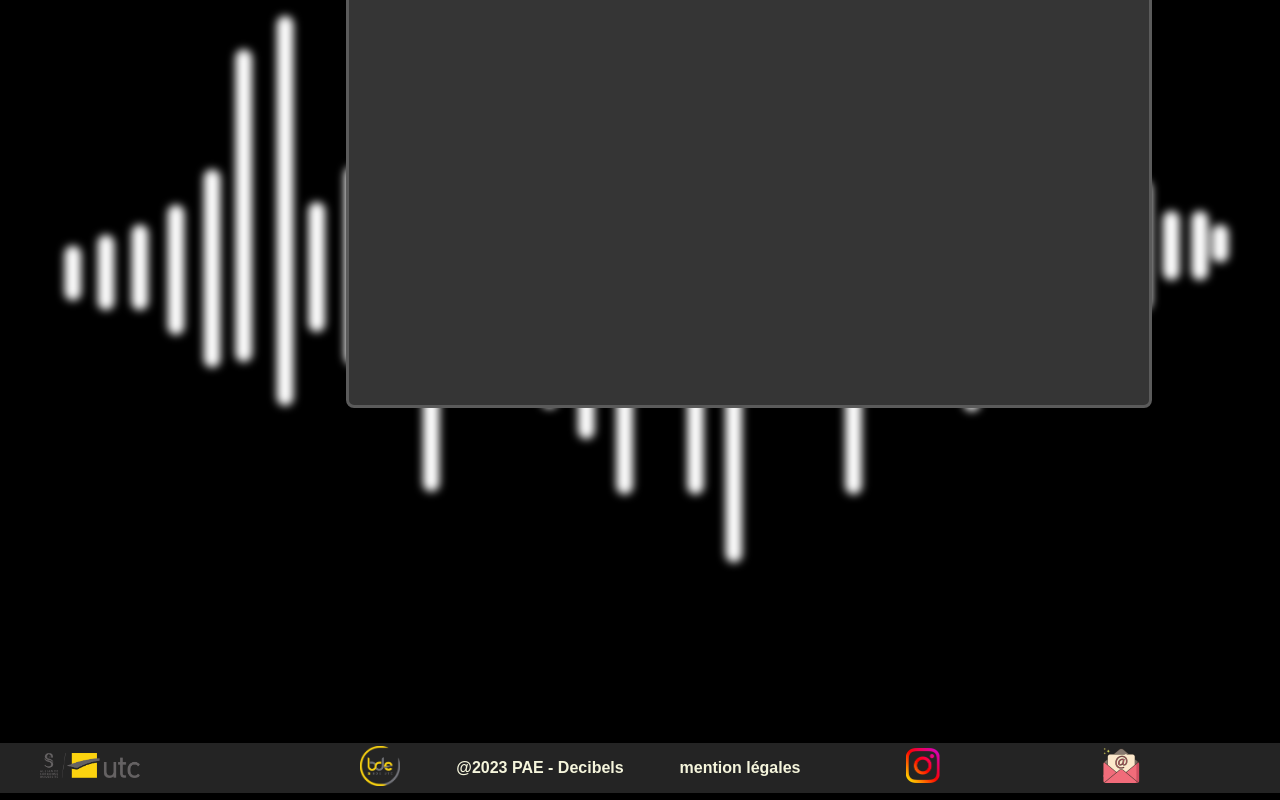
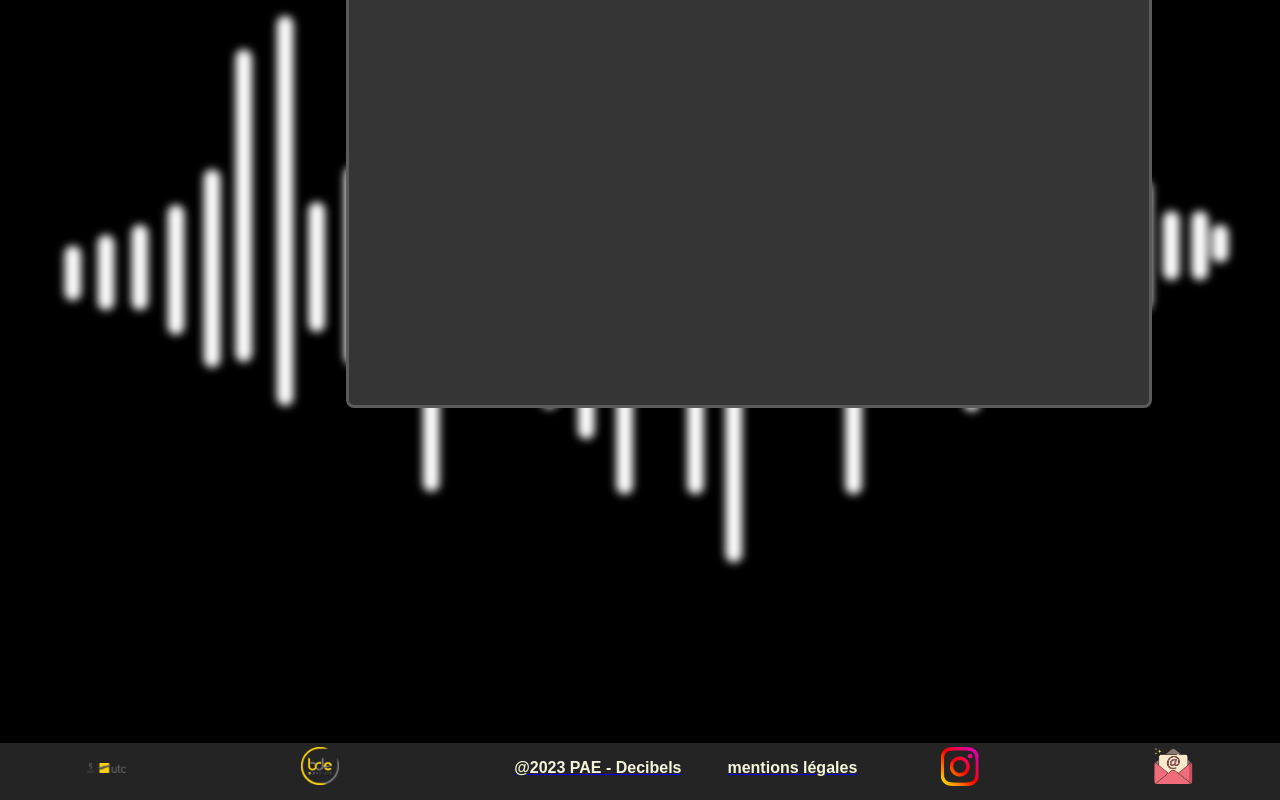
Before and after one commit to Decibels-UTC/website, a React (Create React App) app: page /legals in a window 1280 px wide. Shown: the part 619-1419 px from the top of the page. Built offline with nearby package versions, Linux system fonts and the light colour scheme; a web font is replaced by a local one.

Commit message:
fix Footer.css

```diff
--- a/src/components/Footer.jsx
+++ b/src/components/Footer.jsx
@@ -1,43 +1,33 @@
-import bde from "../ressources/bde.png"
-import utc from "../ressources/utc.png"
-import insta from "../ressources/insta.png"
+import React from "react";
+import bde from "../ressources/bde.png";
+import utc from "../ressources/utc.png";
+import insta from "../ressources/insta.png";
 import mail from "../ressources/mail.png";
+import '../style/Footer.css';
 
-import  '../style/Footer.css'
-
-function Footer(){
-    return(
-
+function Footer() {
+    return (
         <div className={"wrapper"}>
-
-
-                        <div>
-                            <a href={"https://utc.fr"}> <img src={utc} className={"img-footer-utc"} /></a>
+            <div className={"footer-item"}>
+                <a href={"https://utc.fr"}><img src={utc} className={"img-footer-utc"} /></a>
             </div>
-                        <div>
+            <div className={"footer-item"}>
                 <a href={"https://assos.utc.fr"}><img src={bde} className={"img-footer-bde"} /></a>
             </div>
-
-
-
-                        <div>
-                            <p className={"footer-info"} >@2023 PAE - Decibels</p>
+            <div className={"footer-item"}>
+                <a href={"/"}><p className={"footer-info"}>@2023 PAE - Decibels</p></a>
             </div>
-                        <div>
-                            <a href={"/legals"}><p className={"footer-info"} >mention légales</p></a>
+            <div className={"footer-item"}>
+                <a href={"/legals"}><p className={"footer-info"} >mentions légales</p></a>
             </div>
-
-
-                        <div>
+            <div className={"footer-item"}>
                 <a href={"https://www.instagram.com/dbsutc/?hl=fr"}><img src={insta} className={"img-socials"} /></a>
             </div>
-                         <div>
+            <div className={"footer-item"}>
                 <a href={"mailto://decibels@assos.utc.fr"}><img src={mail} className={"img-socials"} /></a>
             </div>
-
-
         </div>
-
     );
 }
+
 export default Footer;
--- a/src/pages/Site.jsx
+++ b/src/pages/Site.jsx
@@ -9,6 +9,10 @@ function Site(){
     return(
         <>
             <Main/>
+            <Desc/>
+            <Son/>
+            <Lights/>
+            <Footer/>
         </>
     );
 }
--- a/src/style/Desc.css
+++ b/src/style/Desc.css
@@ -178,3 +178,8 @@ position:relative;
 
 
 }
+
+@media only screen and (min-device-width : 0px) and (max-device-width : 768px) {
+
+
+}
--- a/src/style/Footer.css
+++ b/src/style/Footer.css
@@ -1,45 +1,25 @@
 .wrapper {
     background-color: #242424;
-    position: relative;
-    bottom: 0;
-    left: 0;
-    z-index: 10;
     display: flex;
-    justify-content: center;
+    justify-content: space-around; /* Ajuste l'espacement entre les éléments */
     align-items: center;
-    flex-direction: row;
+    flex-wrap: wrap; /* Permet le retour à la ligne des éléments sur les petits écrans */
+    padding-top: 0.3%;
+}
+
+.footer-item {
+    width: 3%;
+    text-align: center;
+    margin-bottom: 10px;
+    white-space : nowrap
+}
+
+.img-footer-bde, .img-footer-utc, .img-socials {
     width: 100%;
 }
 
-.wrapper > div{
-    width: 200px;
-    display: flex;
-    justify-content: center;
-    align-items: center;
+.footer-info {
+    font-weight: bolder;
+    color: beige;
+    margin: 0;
 }
-.wrapper > div > a{
-    text-decoration: none;
-    color:beige;
-}
-
-.img-footer-bde{
-    width: 20%;
-    height: auto;
-    margin-left: 60%;
-}
-.img-footer-utc{
-    width: 50%;
-    height: auto;
-}
-
-.img-socials{
-    width: 50%;
-    padding-top: 1%;
-    padding-bottom: 1%;
-    height: auto;
-}
-
-.footer-info{
-    text-decoration: none;
-    font-weight: bolder;
-}
```
Lines whose indentation alone changed are shown as unchanged.
